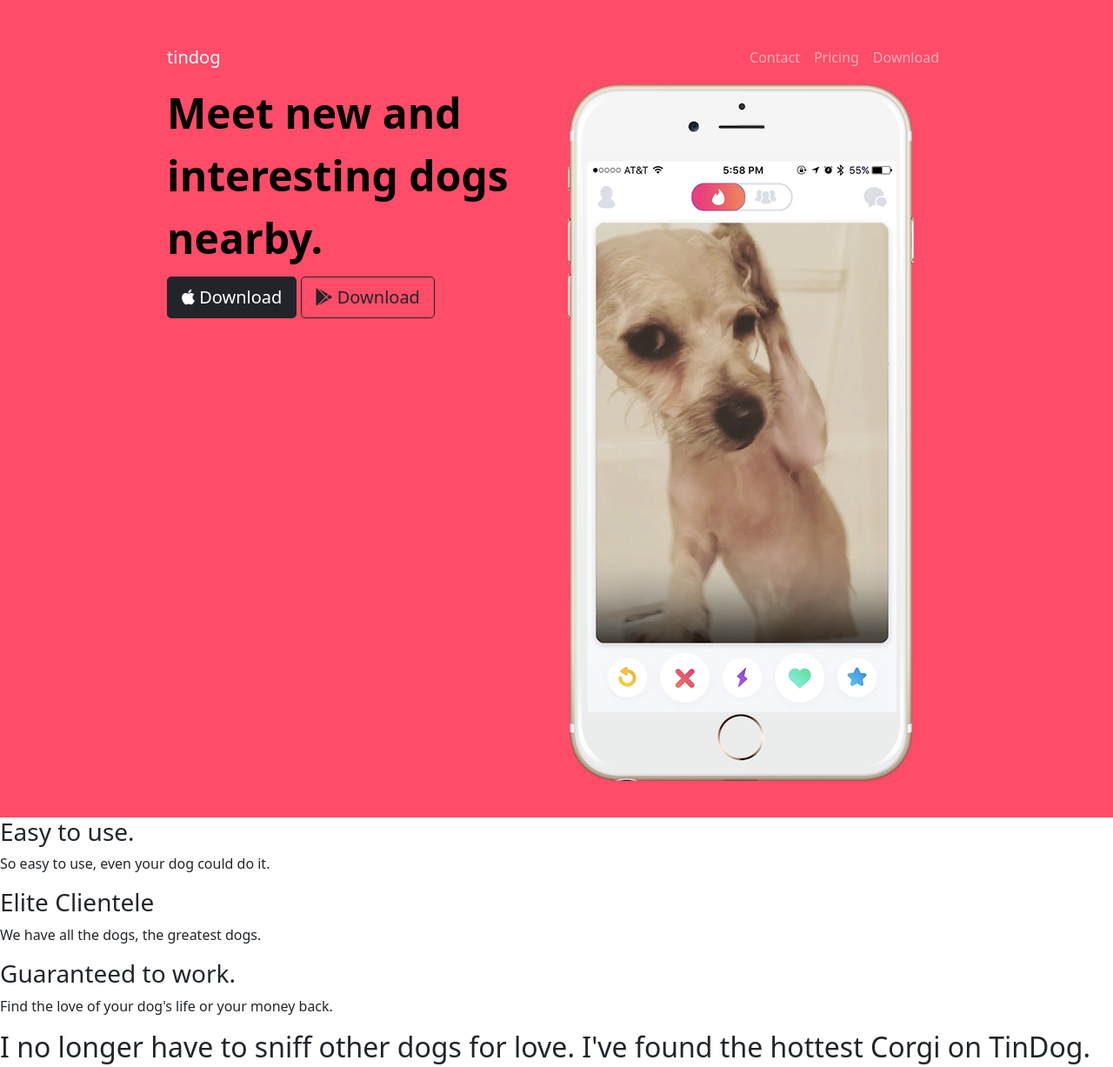
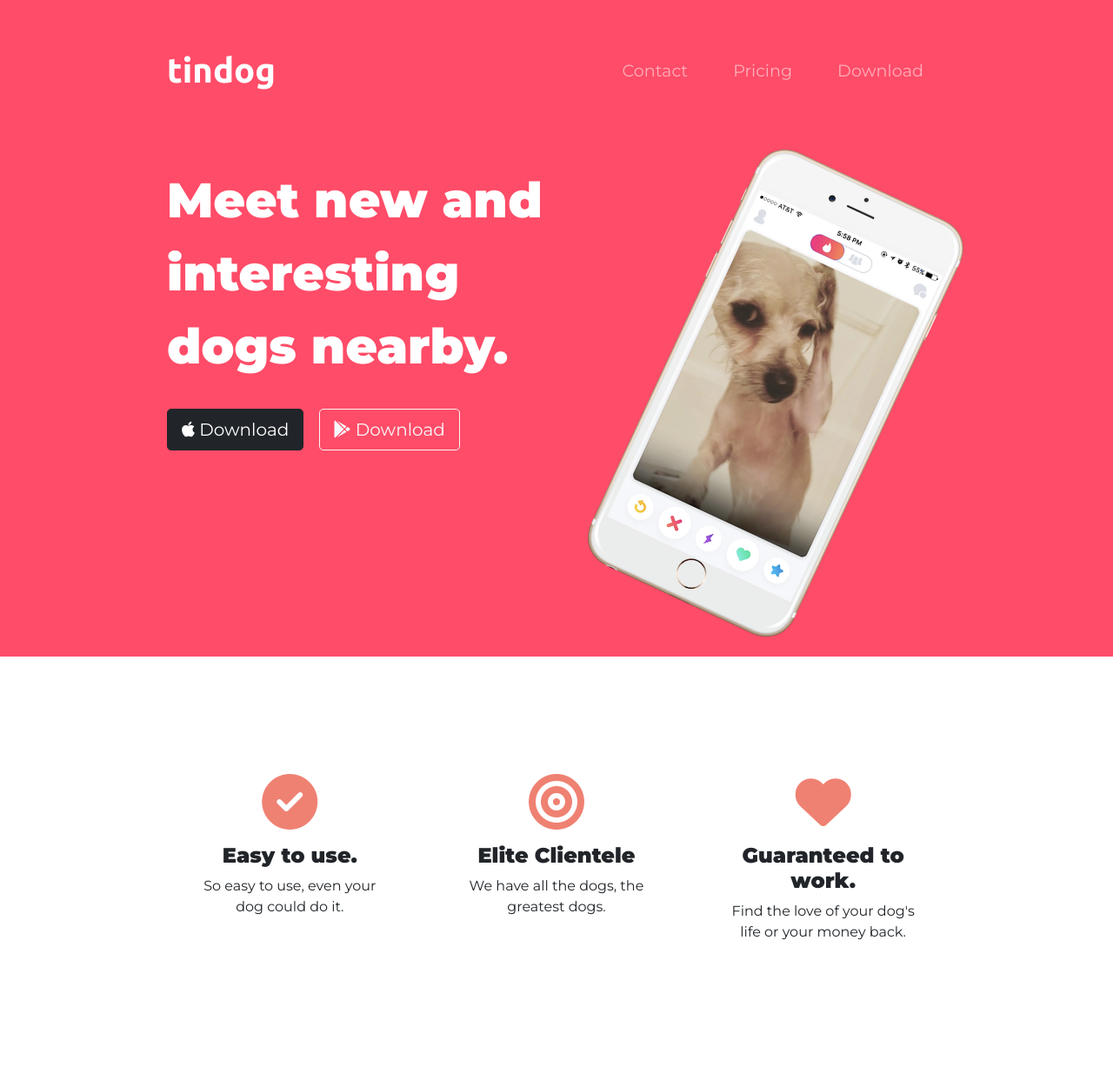
Before and after one commit to CoderOrtiz/tin_dog_project, a plain HTML site: page index.html in a window 1280 px wide. Shown: the top 1227 px of the page at 87% size. Drawn offline with nearby package versions, Linux system fonts and the light colour scheme.

Commit message:
used bootstrap to style section 2/features, utilized columns, and added notes

```diff
--- a/css/styles.css
+++ b/css/styles.css
@@ -1,15 +1,86 @@
+body {
+    font-family: "montserrat";
+}
+
 #title {
     background-color: #ff4c68;
+    color: white;
 }
 
 h1 {
     font-style: bold;
-    color: black;
     font-weight: 900;
-    font-size: 3rem;
+    font-size: 3.5rem;
     line-height: 1.5;
+}
+
+h3{
+    font-family: "montserrat";
+    font-size:  1.5rem;
+    font-weight:900;
 }
 
 .container-fluid {
     padding: 3% 15%;
 }
+
+/* Navigation Bar */
+
+.navbar {
+    padding-bottom: 4.5rem;
+}
+
+.navbar-brand {
+    font-family: "Ubuntu";
+    font-size: 2.5rem;
+    font-weight: bold;
+}
+
+.nav-item {
+    padding: 0 18px;
+}
+
+.nav-link {
+    font-size: 1.2rem;
+    font-family: "Montserrat";
+    font-weight: 400;
+
+}
+
+/* Download Buttons */
+
+.download_button {
+    margin: 5% 3% 5% 0;
+}
+
+/* Title Image */
+
+.title_image {
+    width: 60%;
+    transform: rotate(25deg);
+    position: relative;
+    margin-left: 25%;
+}
+
+/* Section 2 */
+
+/* Features Section*/
+
+
+#features {
+    padding: 7% 15%;
+}
+
+.feature-box {
+    text-align: center;
+    padding: 5%;
+}
+
+.icon {
+    color: #ef8172;
+    margin-bottom: 1rem;
+}
+
+.icon:hover {
+    color:#ff4c68;
+}
--- a/index.html
+++ b/index.html
@@ -18,6 +18,8 @@
   <script src="https://cdn.jsdelivr.net/npm/bootstrap@5.1.3/dist/js/bootstrap.bundle.min.js"
     integrity="sha384-ka7Sk0Gln4gmtz2MlQnikT1wXgYsOg+OMhuP+IlRH9sENBO0LRn5q+8nbTov4+1p"
     crossorigin="anonymous"></script>
+
+  <!-- CSS Script -->
   <link rel="stylesheet" href="css/styles.css">
 
 </head>
@@ -50,13 +52,15 @@
       <div class="row">
         <div class="col-lg-6">
           <h1 font="Montserrat-black">Meet new and interesting dogs nearby.</h1>
-          <button type="button" class="btn btn-dark btn btn-lg"><i class="fab fa-apple"></i> Download</button>
-          <button type="button" class="btn btn-outline-dark btn btn-lg"><i class="fab fa-google-play"></i> Download</button>
+          <button type="button" class="btn btn-dark btn btn-lg download_button"><i class="fab fa-apple"></i>
+            Download</button>
+          <button type="button" class="btn btn-outline-light btn btn-lg download_button"><i
+              class="fab fa-google-play"></i> Download</button>
         </div>
 
 
         <div class="col-lg-6">
-          <img src="images/iphone6.png" alt="iphone-mockup">
+          <img class="title_image" src="images/iphone6.png" alt="iphone-mockup">
         </div>
       </div>
     </div>
@@ -67,14 +71,38 @@
 
   <section id="features">
 
+    <!-- Made class for Check Mark, Bullseye, and Heart. Added "col-lg-4" -->
+    <!-- To use "col's" you must put it in a class titled "row", for Bootstrap to render the CSS required -->
+
+    <div class="row">
+
+      <!-- Check Mark CSS -->
+      <div class="feature-box col-lg-4">
+        <!-- To get the "check circle" to be 4 times the size, need to add "fa-4x" -->
+        <!-- to edit the "check circle" add the word "icon" in front of "fas..." to create an icon class -->
+        <i class="icon fas fa-check-circle fa-4x"></i>
         <h3>Easy to use.</h3>
         <p>So easy to use, even your dog could do it.</p>
+      </div>
 
+      <!-- Bullseye CSS -->
+      <div class="feature-box col-lg-4">
+        <!-- To get the "bullseye" to be 4 times the size, need to add "fa-4x" -->
+        <!-- to edit the "bullseye" add the word "icon" in front of "fas..." to create an icon class -->
+        <i class="icon fas fa-bullseye fa-4x"></i>
         <h3>Elite Clientele</h3>
         <p>We have all the dogs, the greatest dogs.</p>
+      </div>
 
+      <!-- Heart CSS -->
+      <div class="feature-box col-lg-4">
+        <!-- To get the "heart" to be 4 times the size, need to add "fa-4x" -->
+        <!-- to edit the "heart" add the word "icon" in front of "fas..." to create an icon class -->
+        <i class="icon fas fa-heart fa-4x"></i>
         <h3>Guaranteed to work.</h3>
         <p>Find the love of your dog's life or your money back.</p>
+      </div>
+    </div>
 
   </section>
 
```
Lines whose indentation alone changed are shown as unchanged.
